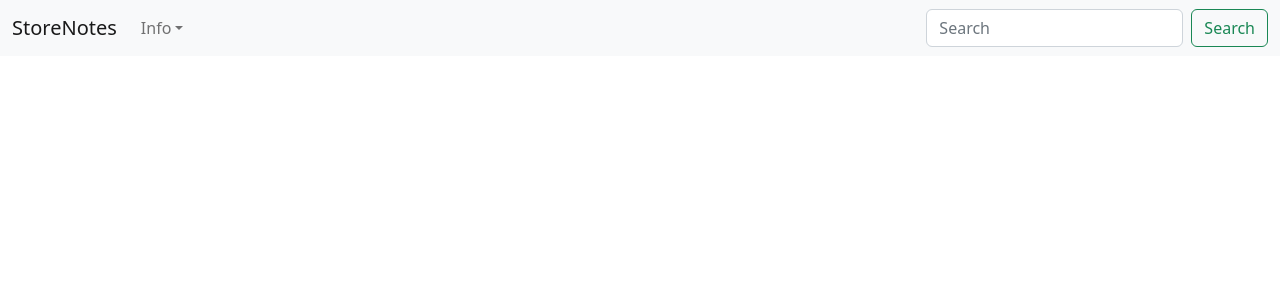
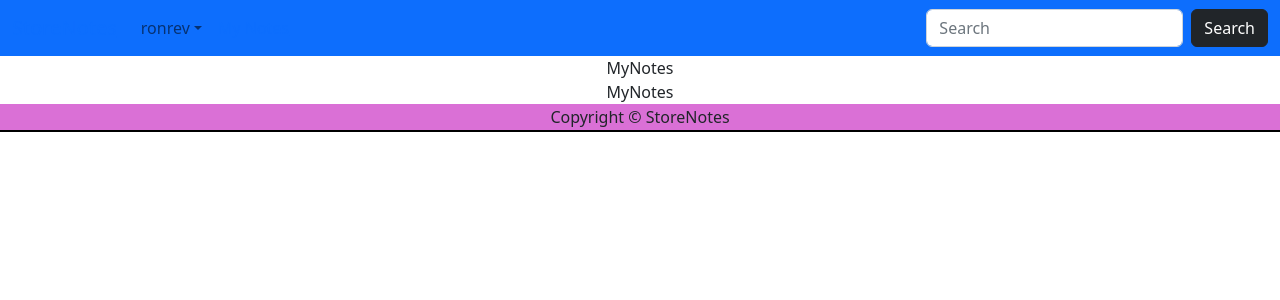
Before and after one commit to ronak-d/Store-Notes, a React (Create React App) app in the folder frontend/: page /mynotes in a window 1280 px wide. Shown: the top 300 px of the page. Built offline with nearby package versions, Linux system fonts and the light colour scheme.

Commit message:
done with the routings

```diff
--- a/frontend/package.json
+++ b/frontend/package.json
@@ -10,7 +10,9 @@
     "react": "^18.2.0",
     "react-bootstrap": "^2.7.0",
     "react-dom": "^18.2.0",
+    "react-router-dom": "^6.7.0",
     "react-scripts": "5.0.1",
+    "routers": "^0.1.4",
     "web-vitals": "^2.1.4"
   },
   "scripts": {
--- /dev/null
+++ b/frontend/src/AllRoutes/AllRoutes.jsx
@@ -0,0 +1,15 @@
+import React from "react";
+import { Routes, Route } from "react-router-dom";
+import LandingPage from "../Pages/LandingPage/LandingPage";
+import MyNotes from "../Pages/MyNotes/MyNotes";
+
+const AllRoutes = () => {
+  return (
+    <Routes>
+      <Route path="/" element={<LandingPage />} />
+      <Route path="/mynotes" element={<MyNotes />} />
+    </Routes>
+  );
+};
+
+export default AllRoutes;
--- a/frontend/src/App.js
+++ b/frontend/src/App.js
@@ -1,10 +1,18 @@
+import { BrowserRouter } from "react-router-dom";
+import AllRoutes from "./AllRoutes/AllRoutes";
 import "./App.css";
+import Footer from "./Footer/Footer";
 import Header from "./Header/Header";
+import LandingPage from "./Pages/LandingPage/LandingPage";
 
 function App() {
   return (
     <div className="App">
-      <Header />
+      <BrowserRouter>
+        <Header />
+        <AllRoutes />
+        <Footer />
+      </BrowserRouter>
     </div>
   );
 }
--- a/frontend/src/Footer/Footer.jsx
+++ b/frontend/src/Footer/Footer.jsx
@@ -1,7 +1,24 @@
 import React from "react";
+import Container from "react-bootstrap/Container";
+import Row from "react-bootstrap/Row";
+import Col from "react-bootstrap/Col";
 
 const Footer = () => {
-  return <></>;
+  return (
+    <div
+      style={{
+        backgroundColor: "orchid",
+        borderBottom: "2px solid black",
+        padding: "1px",
+      }}
+    >
+      <Container>
+        <Row>
+          <Col>Copyright &copy; StoreNotes</Col>
+        </Row>
+      </Container>
+    </div>
+  );
 };
 
 export default Footer;
--- a/frontend/src/Header/Header.jsx
+++ b/frontend/src/Header/Header.jsx
@@ -5,12 +5,15 @@ import Nav from "react-bootstrap/Nav";
 import Navbar from "react-bootstrap/Navbar";
 import NavDropdown from "react-bootstrap/NavDropdown";
 import "bootstrap/dist/css/bootstrap.min.css";
+import { Link } from "react-router-dom";
 
 const Header = () => {
   return (
-    <Navbar bg="light" expand="lg">
+    <Navbar bg="primary" expand="lg">
       <Container fluid>
-        <Navbar.Brand href="#">StoreNotes</Navbar.Brand>
+        <Navbar.Brand className="navbar_heads">
+          <Link to="/">StoreNotes</Link>
+        </Navbar.Brand>
         <Navbar.Toggle aria-controls="navbarScroll" />
         <Navbar.Collapse id="navbarScroll">
           <Nav
@@ -18,17 +21,14 @@ const Header = () => {
             style={{ maxHeight: "100px" }}
             navbarScroll
           >
-            {/* <Nav.Link href="#action1">Home</Nav.Link> */}
-            {/* <Nav.Link href="#action2">Link</Nav.Link> */}
-            <NavDropdown title="Info" id="navbarScrollingDropdown">
-              <NavDropdown.Item href="#action3">Action</NavDropdown.Item>
-              <NavDropdown.Item href="#action4">Profile</NavDropdown.Item>
+            <NavDropdown title="ronrev" id="navbarScrollingDropdown">
+              <NavDropdown.Item href="#action4">My Profile</NavDropdown.Item>
               <NavDropdown.Divider />
               <NavDropdown.Item href="#action5">Log Out</NavDropdown.Item>
             </NavDropdown>
-            {/* <Nav.Link href="#" disabled>
-              Link
-            </Nav.Link> */}
+            <Nav.Link>
+              <Link to="/mynotes"> My Notes</Link>
+            </Nav.Link>
           </Nav>
           <Form className="d-flex">
             <Form.Control
@@ -37,7 +37,7 @@ const Header = () => {
               className="me-2"
               aria-label="Search"
             />
-            <Button variant="outline-success">Search</Button>
+            <Button variant="dark">Search</Button>
           </Form>
         </Navbar.Collapse>
       </Container>
--- /dev/null
+++ b/frontend/src/Header/Heading.css
@@ -0,0 +1,2 @@
+.navbar_heads {
+}
--- /dev/null
+++ b/frontend/src/Pages/LandingPage/LandingPage.css
@@ -0,0 +1,7 @@
+.main {
+  background-image: url("https://wallpapers.com/images/file/4k-minimalist-black-forest-ma3c57wla5k493zj-ma3c57wla5k493zj.jpg");
+  width: 100%;
+  background-position: center;
+  background-size: cover;
+  height: 86vh;
+}
--- /dev/null
+++ b/frontend/src/Pages/LandingPage/LandingPage.jsx
@@ -0,0 +1,50 @@
+import Button from "react-bootstrap/Button";
+import React from "react";
+import Container from "react-bootstrap/esm/Container";
+import Row from "react-bootstrap/esm/Row";
+import Col from "react-bootstrap/Col";
+
+import styles from "./LandingPage.css";
+
+const LandingPage = () => {
+  return (
+    <div className="main">
+      <Container>
+        <Row>
+          <div>
+            <div style={{ margin: "50px" }}>
+              <h3>Welcome</h3>
+              <h3>Write Your Notes with StoreNotes</h3>
+            </div>
+            <Row
+              style={{
+                display: "flex",
+                justifyContent: "center",
+                alignItems: "center",
+              }}
+            >
+              <Col style={{}} xs lg="4">
+                <Button
+                  style={{ margin: "20px  20px", color: "black" }}
+                  size="sm"
+                  variant="outline-primary"
+                >
+                  Login
+                </Button>
+                <Button
+                  style={{ margin: "20px  20px", color: "black" }}
+                  size="sm"
+                  variant="outline-primary"
+                >
+                  Sign Up
+                </Button>
+              </Col>
+            </Row>
+          </div>
+        </Row>
+      </Container>
+    </div>
+  );
+};
+
+export default LandingPage;
--- /dev/null
+++ b/frontend/src/Pages/MyNotes/MyNotes.jsx
@@ -0,0 +1,12 @@
+import React from "react";
+
+const MyNotes = () => {
+  return (
+    <>
+      <div>MyNotes</div>
+      <div>MyNotes</div>
+    </>
+  );
+};
+
+export default MyNotes;
```
Also changed, not shown: frontend/src/setupTests.js (deleted, +0 -5 lines), frontend/src/logo.svg (deleted), 1 other file (tests, documents, lock files or other folders).
